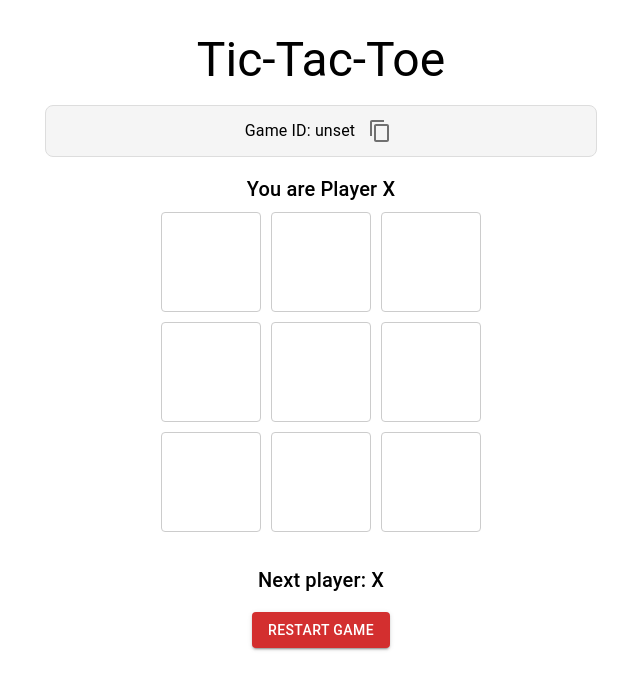
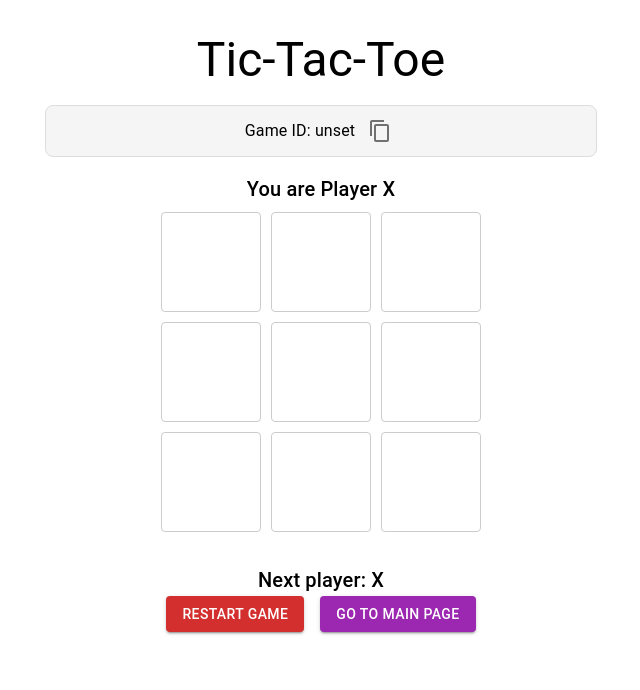
Before and after one commit to sahinmeric/tic-tac-toe, a React (Create React App) app in the folder tic-tac-toe/: page / in a window 1280 px wide. Both pictures are taken after a click on the button "CREATE NEW GAME". Shown: the top 690 px of the page, without its empty margins (319-959 px from the left). Built offline with nearby package versions, Linux system fonts and the light colour scheme; no server answers; the database is empty.

Commit message:
Added go to main page cutton

```diff
--- a/tic-tac-toe/src/Game.tsx
+++ b/tic-tac-toe/src/Game.tsx
@@ -7,6 +7,7 @@ import {
   Box,
   Tooltip,
   IconButton,
+  Stack,
 } from "@mui/material";
 import ContentCopyIcon from "@mui/icons-material/ContentCopy";
 import Board from "./Board";
@@ -274,14 +275,21 @@ const Game: React.FC = () => {
                 ? `Winner: ${gameState.winner}`
                 : `Next player: ${gameState.xIsNext ? "X" : "O"}`}
             </Typography>
-            <Button
-              variant="contained"
-              color="error"
-              onClick={restartGame}
-              sx={{ mt: 2 }}
-            >
-              Restart Game
-            </Button>
+            <Stack direction="row" justifyContent="center" spacing={2}>
+              <Button variant="contained" color="error" onClick={restartGame}>
+                Restart Game
+              </Button>
+              <Button
+                variant="contained"
+                color="secondary"
+                onClick={() => {
+                  setGameId(null);
+                  setShowGameIdInput(false);
+                }}
+              >
+                Go to Main Page
+              </Button>
+            </Stack>
           </Box>
         </>
       )}
```
